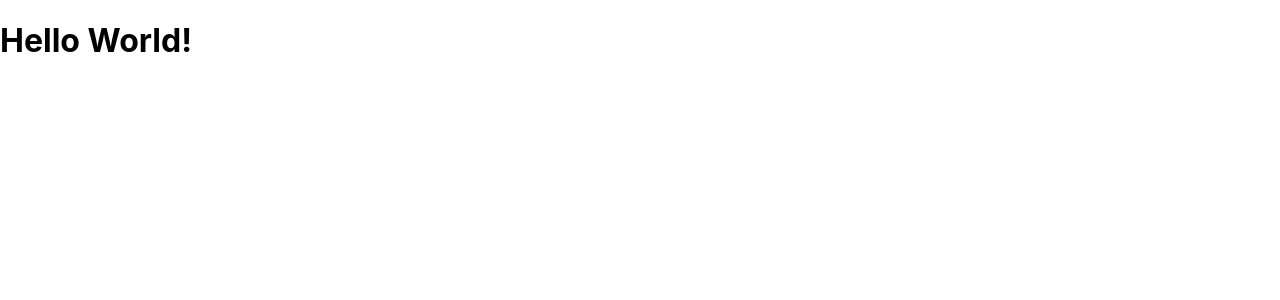
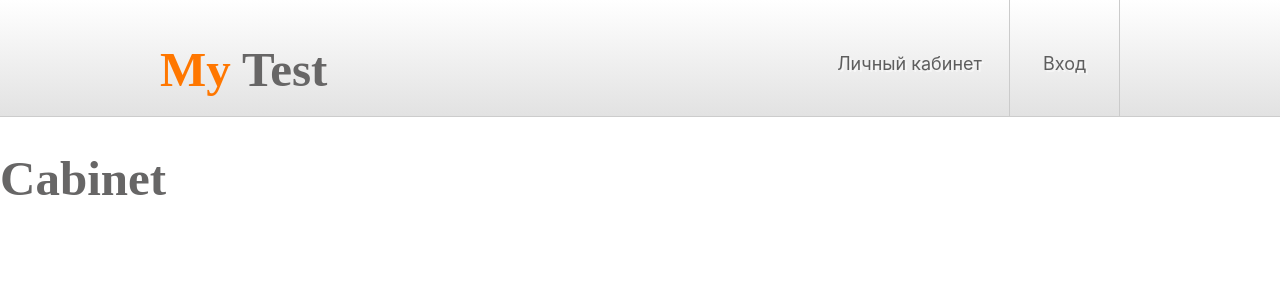
Before and after one commit to NikolayPhizik/Test1, a React (Create React App) app in the folder test_1/: page / in a window 1280 px wide. Shown: the top 300 px of the page. Built offline with nearby package versions, Linux system fonts and the light colour scheme.

Commit message:
Создал шапку приложения и роутинг для навигации

```diff
--- a/test_1/src/App.jsx
+++ b/test_1/src/App.jsx
@@ -1,5 +1,7 @@
 import {Route, Switch} from "react-router-dom";
 import Header from "./Components/Header/Header";
+import Cabinet from "./Components/Cabinet/Cabinet";
+import Login from "./Components/Login/Login";
 
 
 function App() {
@@ -7,7 +9,10 @@ function App() {
     <>
       <Header />
       <Switch>
-        <Route />
+        <Route exact path="/" render={() => <Cabinet />} />
+        <Route path="/cabinet" render={() => <Cabinet />} />
+        <Route path="/login" render={() => <Login />} />
+        <Route path="*" render={() => <div>404 NOT FOUND</div>} />
       </Switch>
     </>
   );
--- /dev/null
+++ b/test_1/src/Components/Cabinet/Cabinet.jsx
@@ -0,0 +1,7 @@
+const Cabinet = () => {
+    return (
+        <h1>Cabinet</h1>
+    );
+};
+
+export default Cabinet;
--- a/test_1/src/Components/Header/Header.jsx
+++ b/test_1/src/Components/Header/Header.jsx
@@ -1,8 +1,14 @@
-
+import Nav from "./Nav/Nav";
+import classes from "./Header.module.css";
 
 const Header = () => {
     return (
-       <h1>Hello World!</h1>
+        <header className={classes.header_top}>
+            <div className={classes.main_wrapper}>
+                <h1><span>My</span> Test</h1>
+                <Nav />
+            </div>
+        </header>
     );
 };
 
--- /dev/null
+++ b/test_1/src/Components/Header/Header.module.css
@@ -0,0 +1,14 @@
+.header_top {
+    background: linear-gradient(#FFF, #e2e2e2);
+    height: 116px;
+    border-bottom: 1px solid #CCC;
+}
+
+.main_wrapper {
+    width: 990px;
+    margin: 0 auto;
+    height: 100%;
+    display: flex;
+    align-items: center;
+    justify-content: space-between;
+}
--- /dev/null
+++ b/test_1/src/Components/Header/Nav/Nav.jsx
@@ -0,0 +1,21 @@
+import {Link} from "react-router-dom";
+import classes from "./Nav.module.css";
+
+const Nav = () => {
+    return (
+        <nav className={classes.main_menu}>
+            <Link to="/cabinet">
+                <div className={classes.menu_link_cab}>
+                    <span className={classes.menu_link_span}>Личный кабинет</span>
+                </div>
+            </Link>
+            <Link to="/login">
+                <div className={classes.menu_link}>
+                    <span className={classes.menu_link_span}>Вход</span>
+                </div>
+            </Link>
+        </nav>
+    );
+};
+
+export default Nav;
--- /dev/null
+++ b/test_1/src/Components/Header/Nav/Nav.module.css
@@ -0,0 +1,35 @@
+.main_menu {
+    display: flex;
+    margin-right: 15px;
+}
+
+.menu_link,
+.menu_link_cab {
+    width: 110px;
+    height: 116px;
+    display: flex;
+    flex-direction: column;
+    align-items: center;
+    justify-content: center;
+    font-size: 18px;
+    color: #303030;
+    border-right: 1px solid #cbcbcb;
+    box-sizing: border-box;
+}
+
+.menu_link_cab {
+    width: 200px;
+}
+
+.menu_link_span {
+    color: #5e5e5e;
+    margin-top: 10px;
+    font-size: 18px;
+    line-height: 23px;
+    text-shadow: 2px 2px 1px rgba(255,255,255,0.6);
+}
+
+.menu_link:hover,
+.menu_link_cab:hover {
+    background: linear-gradient(#FFF, #cac2c2);
+}
--- /dev/null
+++ b/test_1/src/Components/Login/Login.jsx
@@ -0,0 +1,7 @@
+const Login = () => {
+    return (
+        <h1>Login</h1>
+    );
+};
+
+export default Login;
--- a/test_1/src/index.css
+++ b/test_1/src/index.css
@@ -11,3 +11,19 @@ code {
   font-family: source-code-pro, Menlo, Monaco, Consolas, 'Courier New',
     monospace;
 }
+
+a {
+  text-decoration: none;
+}
+
+h1 {
+  font-family: 'Lobster', cursive;
+  font-size: 49px;
+  color: #676666;
+  margin-bottom: 10px;
+}
+
+h1 > span {
+  color: #ff7700;
+  margin-left: 15px;
+}
```
